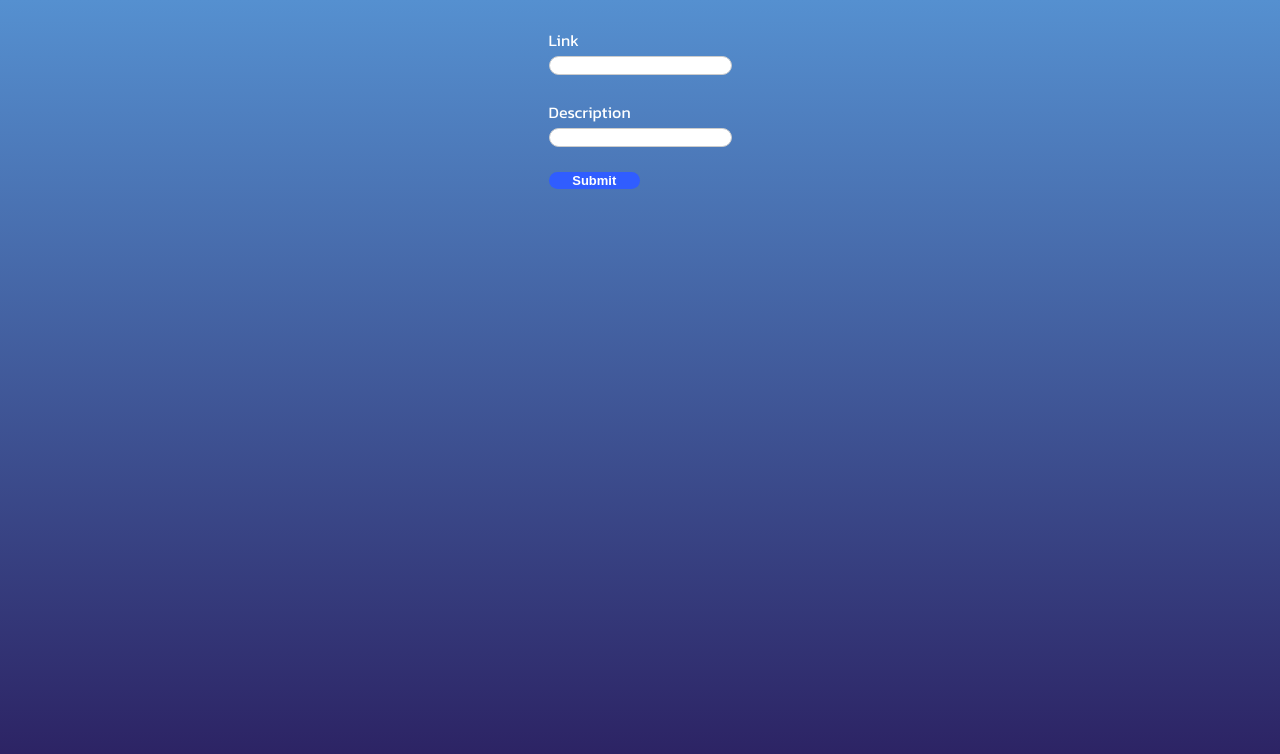
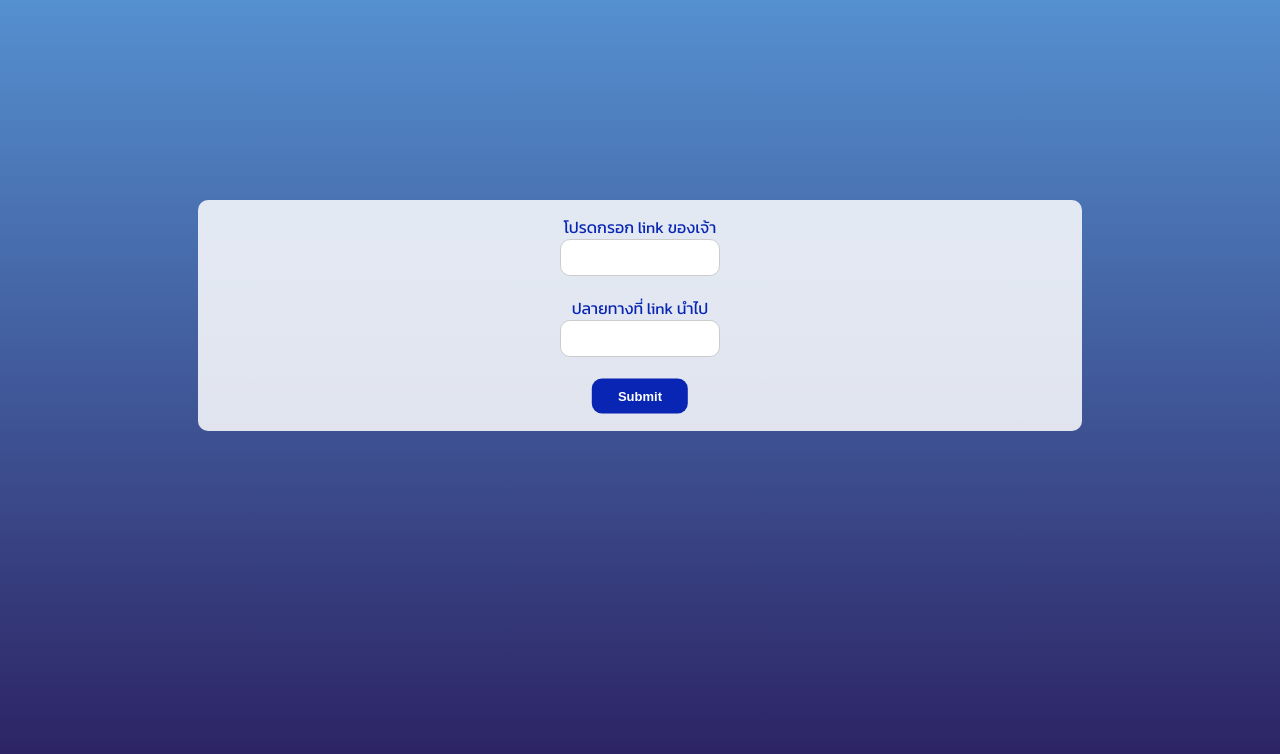
Before and after one commit to Pattrapol-Yaowaraj/All-IT-By-Jing-, a Django app: a page that uses All_IT/userlink/templates/userlink/userlink.html in a window 1280 px wide. Shown: the top 754 px of the page. Run offline with Django 4.2, Linux system fonts and the light colour scheme; a user stored in the database is signed in; data comes from the database, SQL or seed files in the repository; both versions use the stored data as it was after the commit.

Commit message:
149:edit user-link page

```diff
--- a/All_IT/userlink/templates/userlink/userlink.html
+++ b/All_IT/userlink/templates/userlink/userlink.html
@@ -10,9 +10,22 @@
   <title>Sign Up</title>
   <style>
 
+    @media (min-width: 768px) {
+        .bd-placeholder-img-lg {
+        font-size: 3.5rem;
+        min-height: 100vh;
+       }
+    }
+
+    @media (max-width: 1025px) {
+        .bd-placeholder-img-lg {
+        font-size: 3.5rem;
+        min-height: 100vh;
+            }
+        }
     body {
         font-family: 'Kanit', sans-serif;
-        padding: 20px;
+        padding: 15% 0 15% 0;
         color: white;
         background-image: linear-gradient(rgb(85, 144, 208), rgb(42, 29, 94));
         background-repeat: no-repeat;
@@ -23,45 +36,73 @@
         justify-content: center;
     }
 
-    .button {
-        background-color: #305dff;
+    .button-sub {
+        background-color: #0825b4;
         border-radius: 10px;
         text-decoration: none;
         color: rgb(255, 255, 255);
         font-size: small;
         font-weight: bold;
         border: none;
-        width: 50%;
-        height: 35%;
+        width: 40%;
+        height: 70%;
+        padding: 10px;
         cursor: pointer;
         align-items: center;
         justify-content: center;
         display: flex;
+        margin-top: 10px;
+        margin-left: 10%;
+        transform: translate(50%, -50%);
     }
 
     input {
-      width: 100%;
-      height: 50%;
-      padding: auto;
+      width: 80%;
+      height: 20%;
+      padding: 10px;
       box-sizing: border-box;
       color: #161368;
       border: 1px solid #ccc;
       border-radius: 10px;
     }
 
+    label {
+      display: block;
+      color: #0825b4;
+    }
+
+    .form-group {
+      align-items: center;
+      padding: 15px 20px 5px 20px;
+    }
+
+    .centered-container {
+            display: block;
+            place-items: center;
+            align-items: center;
+            text-align: center;
+            background-color: rgba(255, 255, 255, 0.849);
+            height: 35%;
+            width: 70%;
+            border-radius: 10px;
+    }
+
 </style>
 </head>
-
+<body>
+    <div class="centered-container">
     <form method="post">
         {% csrf_token %}
         <input type="hidden" name="sid" value="{{ sid }}">
         <div class="form-group">
-        <label for="{{ form.link.id_for_label }}">Link</label><br>
+            <label for="{{ form.link.id_for_label }}">โปรดกรอก link ของเจ้า</label>
             <input type="text" name="{{ form.link.name }}" id="{{ form.link.id_for_label }}" class="form-control">
-    </div><br>
+        </div>
         <div class="form-group">
-        <label for="{{ form.description.id_for_label }}">Description</label><br>
+            <label for="{{ form.description.id_for_label }}">ปลายทางที่ link นำไป</label>
             <input type="text" name="{{ form.description.name }}" id="{{ form.description.id_for_label }}" class="form-control">
         </div><br>
-    <button type="submit" class="button">Submit</button>
+        <button type="submit" class="button-sub">Submit</button>
+    </div>
     </form>
+</body>
```
Also changed, not shown: All_IT/db.sqlite3. Lines whose indentation alone changed are shown as unchanged.
